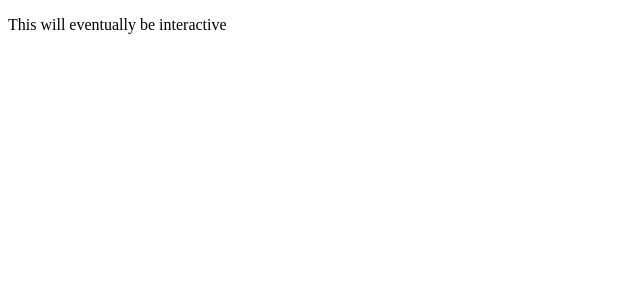
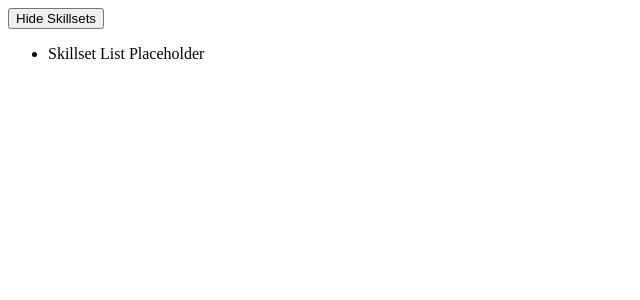
Before and after one commit to thepsion5/interactive-resume, a React app: page / in a window 1280 px wide. Shown: the top 300 px of the page, without its empty margins (0-640 px from the left). Built offline with nearby package versions, Linux system fonts and the light colour scheme; the HTML template or start-up script is replaced by a standard one.

Commit message:
adding skillset list and actual state changes

```diff
--- /dev/null
+++ b/src/app/components/SkillsetList.jsx
@@ -0,0 +1,51 @@
+import React, {Component, PropTypes} from 'react';
+import Skillset from './Skillset.jsx';
+
+export default class SkillsetList extends Component
+{
+
+	static propTypes = {
+
+	}
+
+	handleToggleSkillsets = () => {
+		if(this.props.display) {
+			this.props.actions.hideSkillsets();
+		} else {
+			this.props.actions.showSkillsets();
+		}
+	}
+
+	render() {
+		return (
+			<div id="skillsets">
+				{ this.renderControls() }
+				{ this.renderList() }
+			</div>
+		);
+	}
+
+	renderControls()
+	{
+		return (
+			<div className="skillset-controls">
+				<button className="btn btn-primary btn-xs" onClick={ this.handleToggleSkillsets }>
+					{ this.props.display ? 'Hide Skillsets' : 'Show Skillsets' }
+				</button>
+			</div>
+		);
+	}
+
+	renderList()
+	{
+		if(!this.props.display) {
+			return null;
+		}
+
+		return (
+			<ul id="skillset-list">
+				<li>Skillset List Placeholder</li>
+			</ul>
+		);
+	}
+}
--- a/src/app/containers/App.jsx
+++ b/src/app/containers/App.jsx
@@ -2,10 +2,20 @@ import React, { Component, PropTypes } from 'react';
 import { bindActionCreators } from 'redux';
 import { connect } from 'react-redux';
 import * as ResumeActions from '../actions.js';
+import SkillsetList from '../components/SkillsetList.jsx';
 
-class App extends Component{
+class App extends Component
+{
+
 	render() {
-		return (<p>This will eventually be interactive</p>);
+		return (
+			<div id="interactive-resume">
+				<SkillsetList
+					actions={ this.props.actions }
+					skillsets={ this.props.skillsets }
+					display={ this.props.display_skillsets } />
+			</div>
+		);
 	}
 };
 
@@ -15,7 +25,8 @@ class App extends Component{
 function mapStateToProps(state)
 {
 	return {
-		skillsets: state.skillsets
+		skillsets: state.skillsets,
+		display_skillsets: state.display_skillsets
 	};
 }
 
--- a/src/app/reducers/index.js
+++ b/src/app/reducers/index.js
@@ -1,7 +1,14 @@
 import { SHOW_SKILLSETS, HIDE_SKILLSETS } from '../actions.js';
 
 const initialState = {
-	skillsets: {},
+	skillsets: {
+		"Language" : {
+			"Javascript": {
+				"years" : 12,
+				"proficiency" : 0.7
+			}
+		}
+	},
 	display_skillsets: true
 };
 
```
